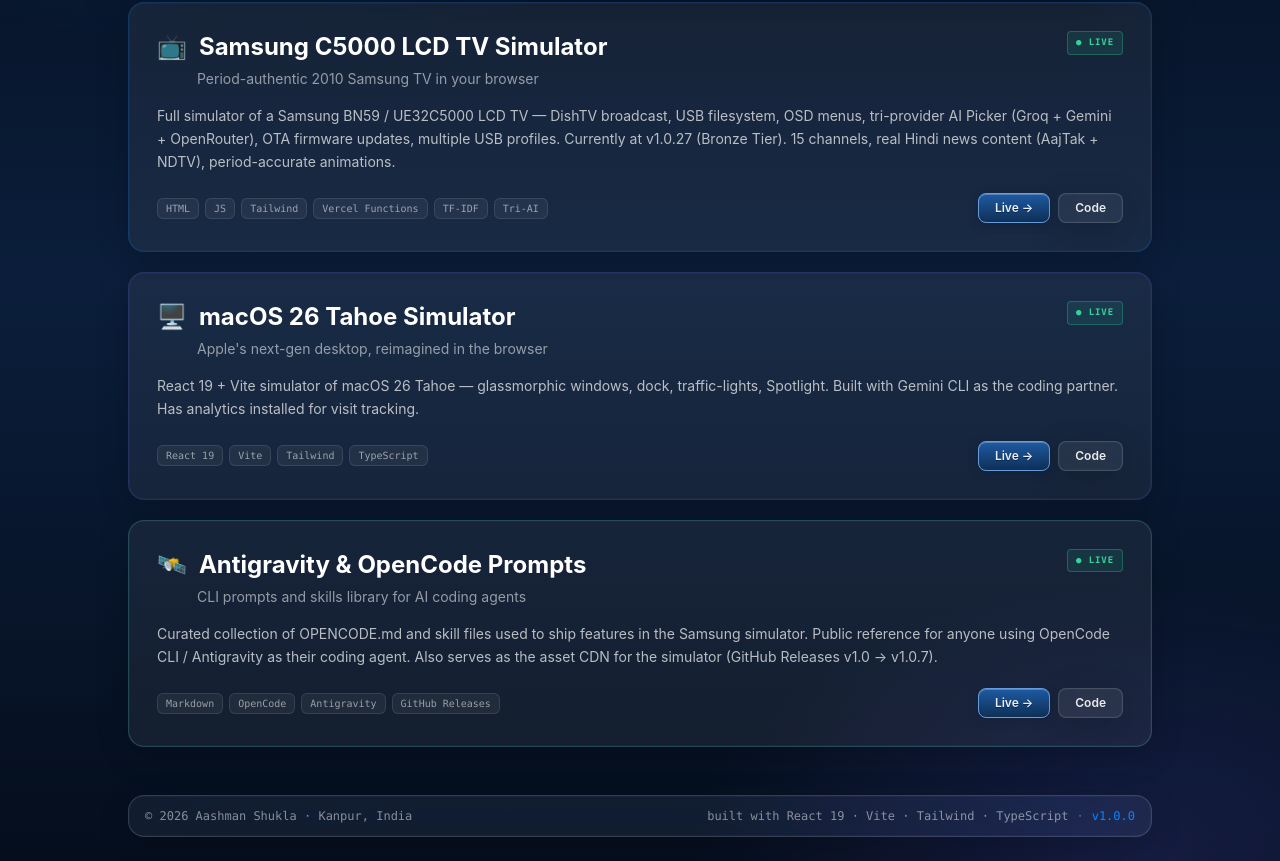
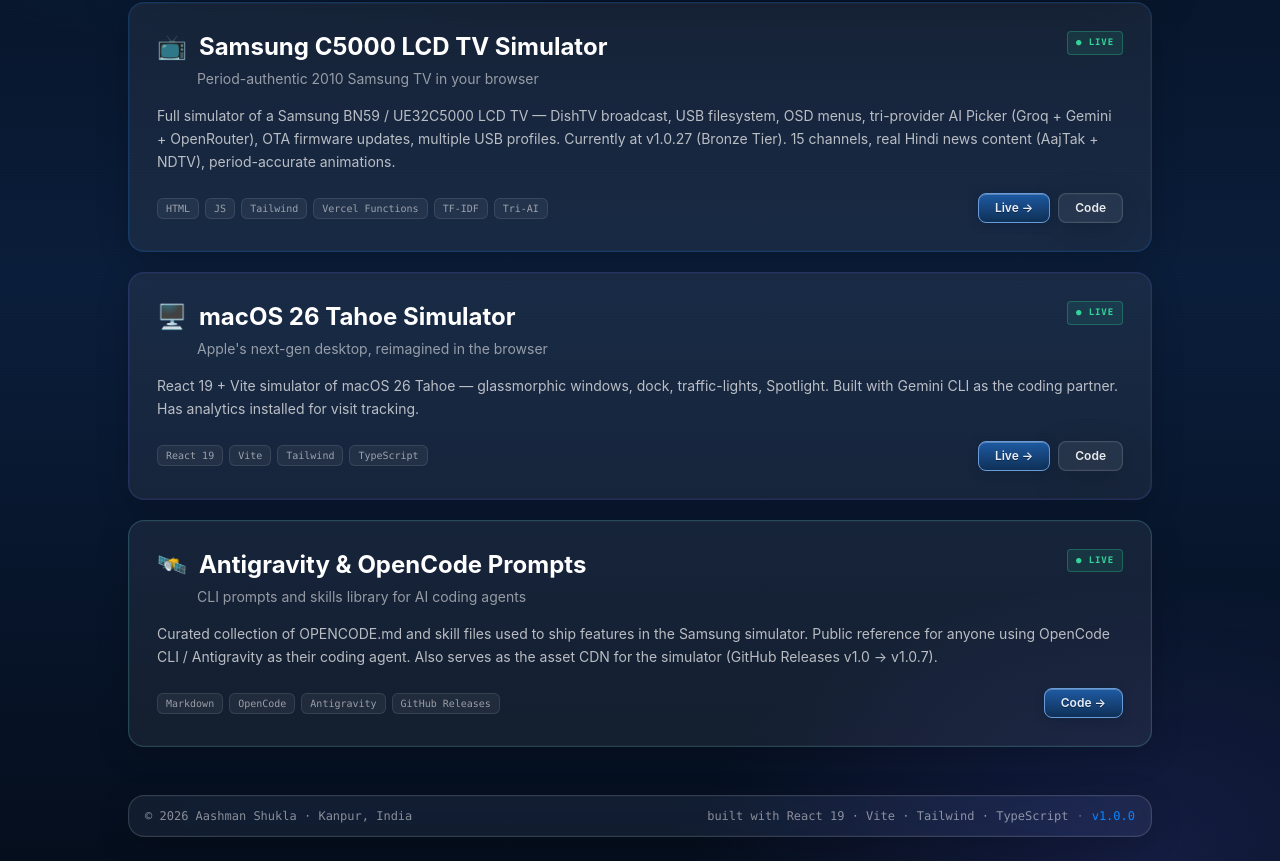
Before and after one commit to AashmanShukla3223/AashmanShukla3223, a React (Vite) app: page /projects in a window 1280 px wide. Shown: the part 298-1159 px from the top of the page. Built offline with nearby package versions, Linux system fonts and the light colour scheme.

Commit message:
feat: Big Changes Incoming

```diff
--- a/public/version.json
+++ b/public/version.json
@@ -1,5 +1,5 @@
 {
   "version": "1.0.0",
-  "buildTime": "2026-06-03T11:14:29.154Z",
+  "buildTime": "2026-06-03T11:30:47.572Z",
   "homepage": "https://aashman-homepage.vercel.app"
 }
--- a/src/data/projects.ts
+++ b/src/data/projects.ts
@@ -11,6 +11,8 @@
   emoji: string;
   /** Optional accent color hex used in the project card border glow */
   accent?: string;
+  /** Hide the Live/View button for this project */
+  hideLive?: boolean;
 };
 
 export const projects: Project[] = [
@@ -51,6 +53,7 @@
     repo: 'https://github.com/AashmanShukla3223/Antigravity-and-OpenCode-CLI-Prompts-and-Skills',
     tech: ['Markdown', 'OpenCode', 'Antigravity', 'GitHub Releases'],
     status: 'live',
+    hideLive: true,
     emoji: '🛰️',
     accent: '#63e6e2',
   },
--- a/src/pages/Projects.tsx
+++ b/src/pages/Projects.tsx
@@ -58,6 +58,7 @@
                   ))}
                 </div>
                 <div className="flex gap-2">
+                  {!p.hideLive && (
                     <a
                       href={p.url}
                       target="_blank"
@@ -66,13 +67,14 @@
                     >
                       {p.status === 'live' ? 'Live →' : 'View →'}
                     </a>
+                  )}
                   <a
                     href={p.repo}
                     target="_blank"
                     rel="noopener noreferrer"
-                    className="glass px-4 py-1.5 rounded-lg text-xs font-semibold text-white/90 hover:text-white"
+                    className={`px-4 py-1.5 rounded-lg text-xs font-semibold ${p.hideLive ? 'osd-button' : 'glass text-white/90 hover:text-white'}`}
                   >
-                    Code
+                    Code {p.hideLive && '→'}
                   </a>
                 </div>
               </div>
```
Lines whose indentation alone changed are shown as unchanged.
